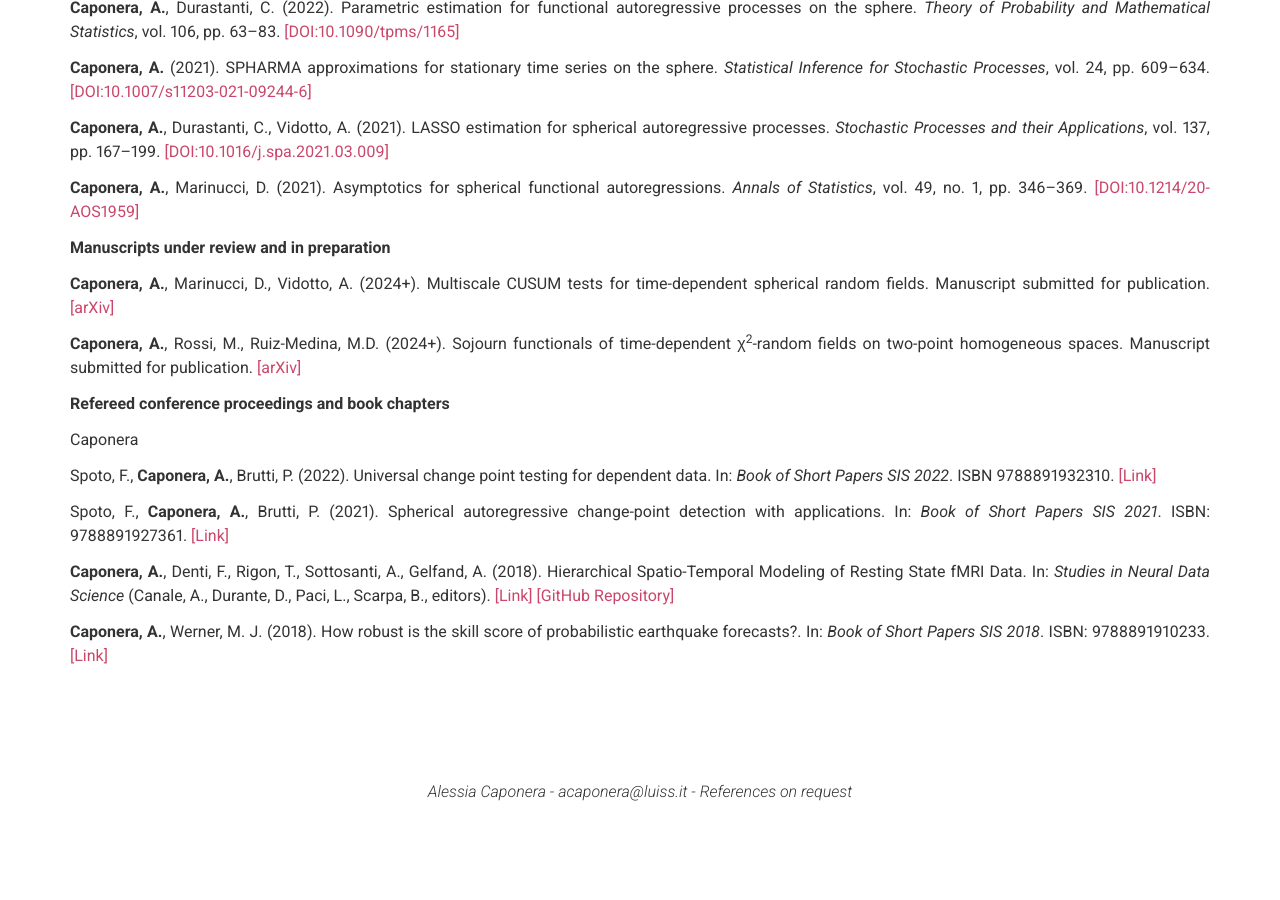
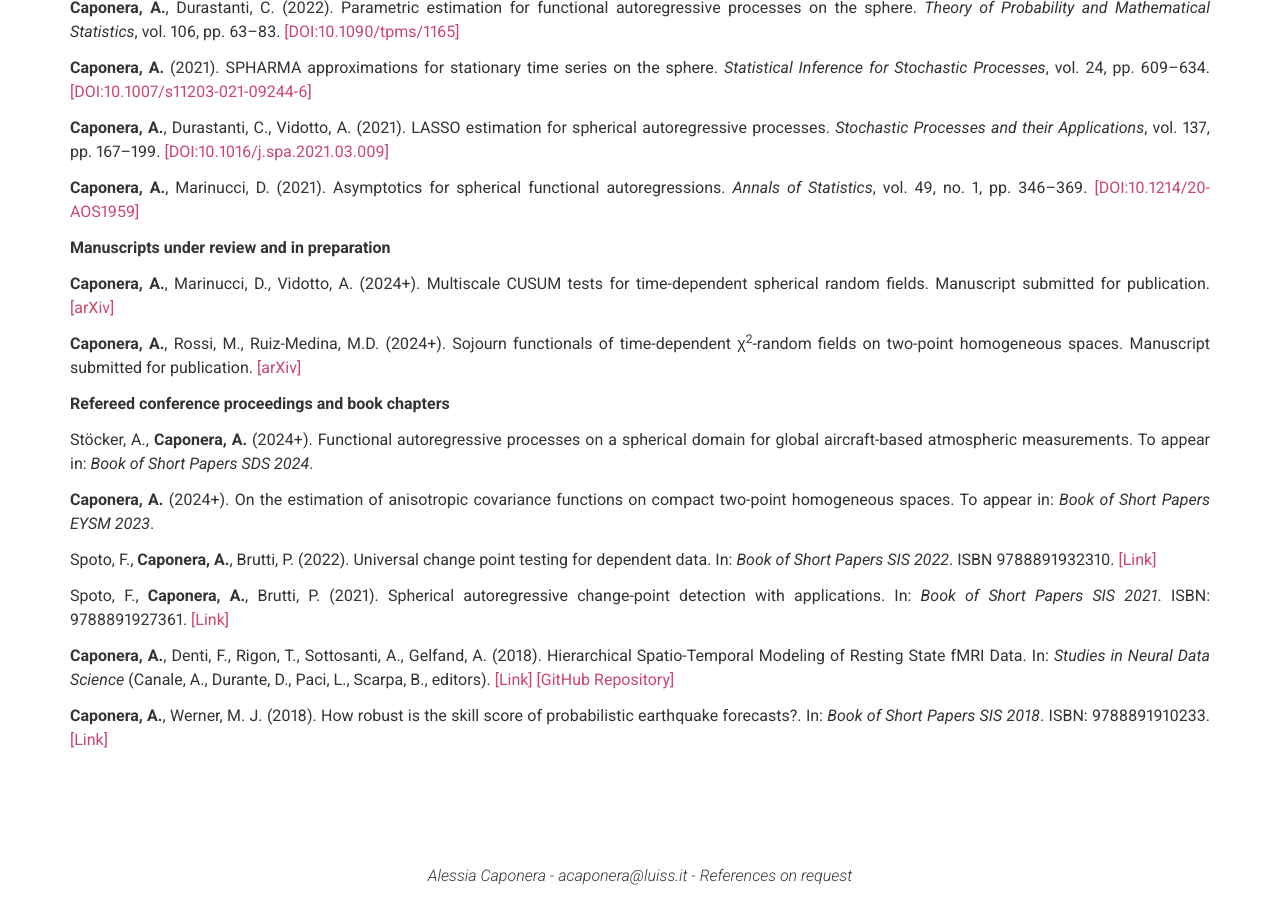
Before and after one commit to alessiacaponera/alessiacaponera.github.io, a Jekyll site: the page built from index.md, in a window 1280 px wide and 900 px high, scrolled down 3086 px. Built offline with Jekyll 4.4.1, drawn with Linux system fonts in a browser that asks for light colours; before the commit the page ends 3902 px from its top, so only the background shows below that.

Commit message:
Update _config.yml

```diff
--- a/_config.yml
+++ b/_config.yml
@@ -69,7 +69,9 @@ more_content: |
 
     **Refereed conference proceedings and book chapters**
 
-    Caponera
+    Stöcker, A., **Caponera, A.** (2024+). Functional autoregressive processes on a spherical domain for global aircraft-based atmospheric measurements. To appear in: *Book of Short Papers SDS 2024*.
+
+    **Caponera, A.** (2024+). On the estimation of anisotropic covariance functions on compact two-point homogeneous spaces. To appear in: *Book of Short Papers EYSM 2023*.
 
     Spoto, F., **Caponera, A.**, Brutti, P. (2022). Universal change point testing for dependent data. In: *Book of Short Papers SIS 2022*. ISBN 9788891932310. [[Link]](https://it.pearson.com/content/dam/region-core/italy/pearson-italy/pdf/Docenti/Università/Sis-2022-4c-low.pdf)
 
```
